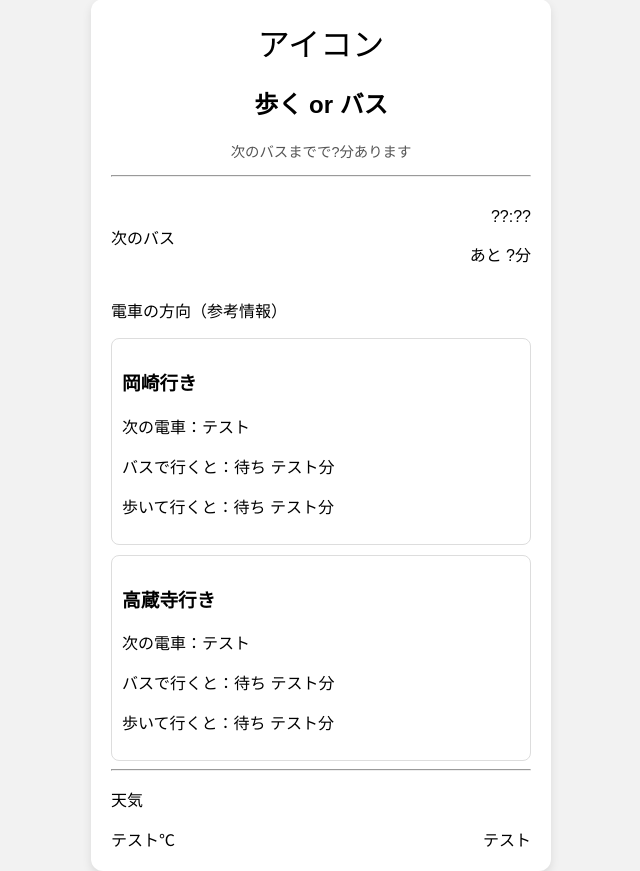
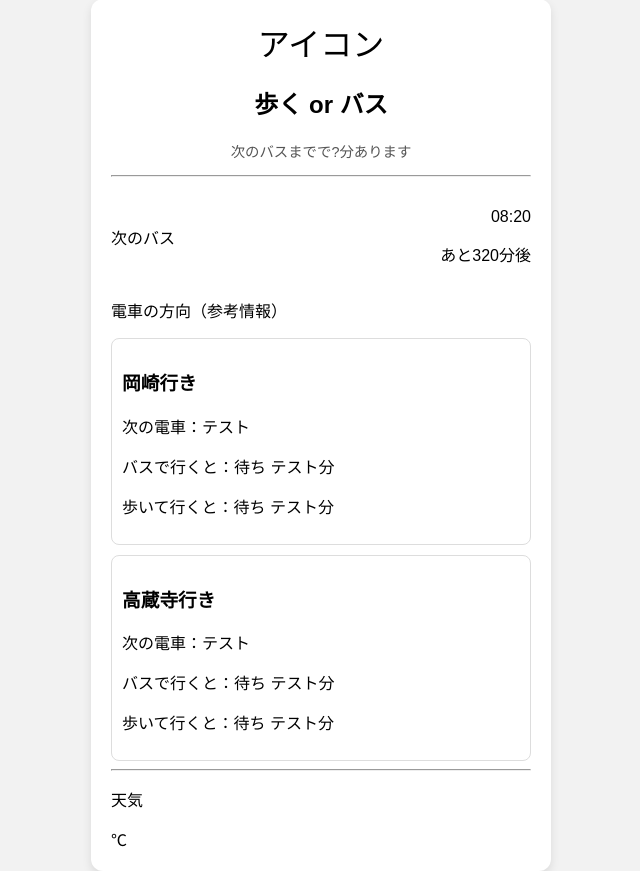
Before and after one commit to OOP2-2025-final-G09/WalkorBuss, a Flask app: page / in a window 1280 px wide. Shown: the part 165-1036 px from the top of the page, without its empty margins (319-959 px from the left). Run offline with Flask 3, Linux system fonts and the light colour scheme; data that the repository does not hold is empty.

Commit message:
テストに対応する変数を適応

```diff
--- a/app.py
+++ b/app.py
@@ -2,6 +2,7 @@
 from flask import Flask, render_template
 from weather import get_weather
 from calculator import get_next_bus_from_json
+
 
 app = Flask(__name__)
 
--- a/templates/index.html
+++ b/templates/index.html
@@ -16,10 +16,8 @@
         <p class="subtitle">通勤経路判断アプリ</p>
     </header>
 
-    <!-- メインカード -->
     <main class="card">
 
-        <!-- 選択結果 -->
         <section class="decision">
             <div class="decision-icon">アイコン</div>
             <h2>歩く or バス</h2>
@@ -28,18 +26,16 @@
 
         <hr>
 
-        <!-- 次のバス -->
         <section class="next-bus">
             <div class="next-bus-left">
                 <p class="label">次のバス</p>
             </div>
             <div class="next-bus-right">
-                <p class="time">??:??</p>
-                <p class="remain">あと ?分</p>
+                <p class="time">{{ nextBusTime }}</p>
+                <p class="remain">あと{{ minutesUntilNextBus }}分後</p>
             </div>
         </section>
 
-        <!-- 電車情報 -->
         <section class="train-info">
             <p class="label">電車の方向（参考情報）</p>
 
@@ -60,12 +56,11 @@
 
         <hr>
 
-        <!-- 天気 -->
         <section class="weather">
             <p class="label">天気</p>
             <div class="weather-info">
-                <span class="temperature">テスト℃</span>
-                <span class="weather-icon">テスト</span>
+                <span class="temperature">{{ temp }}℃</span>
+                <span class="weather-icon">{{ weather }}</span>
             </div>
         </section>
 
```
Also changed, not shown: 1 other file.
